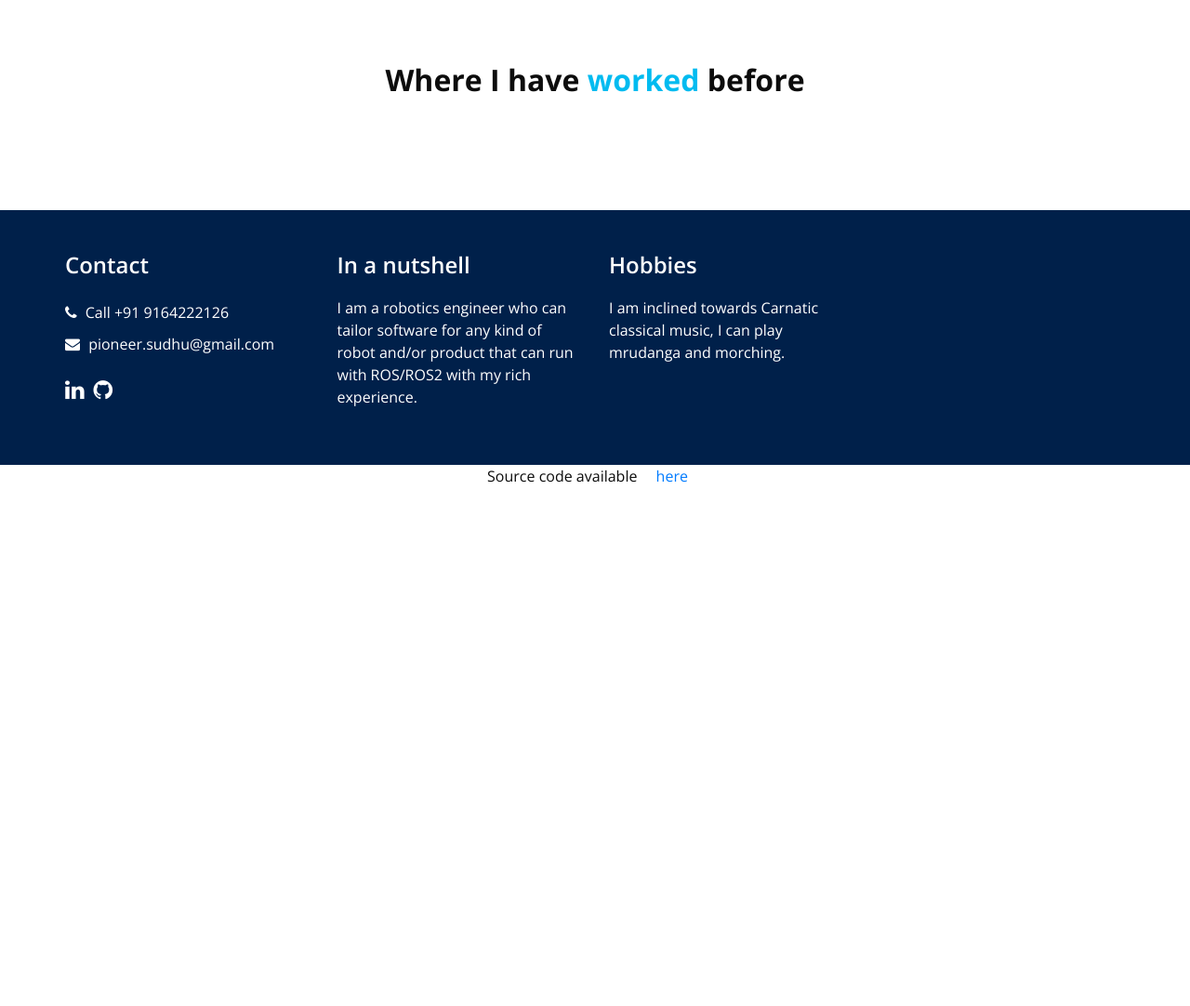
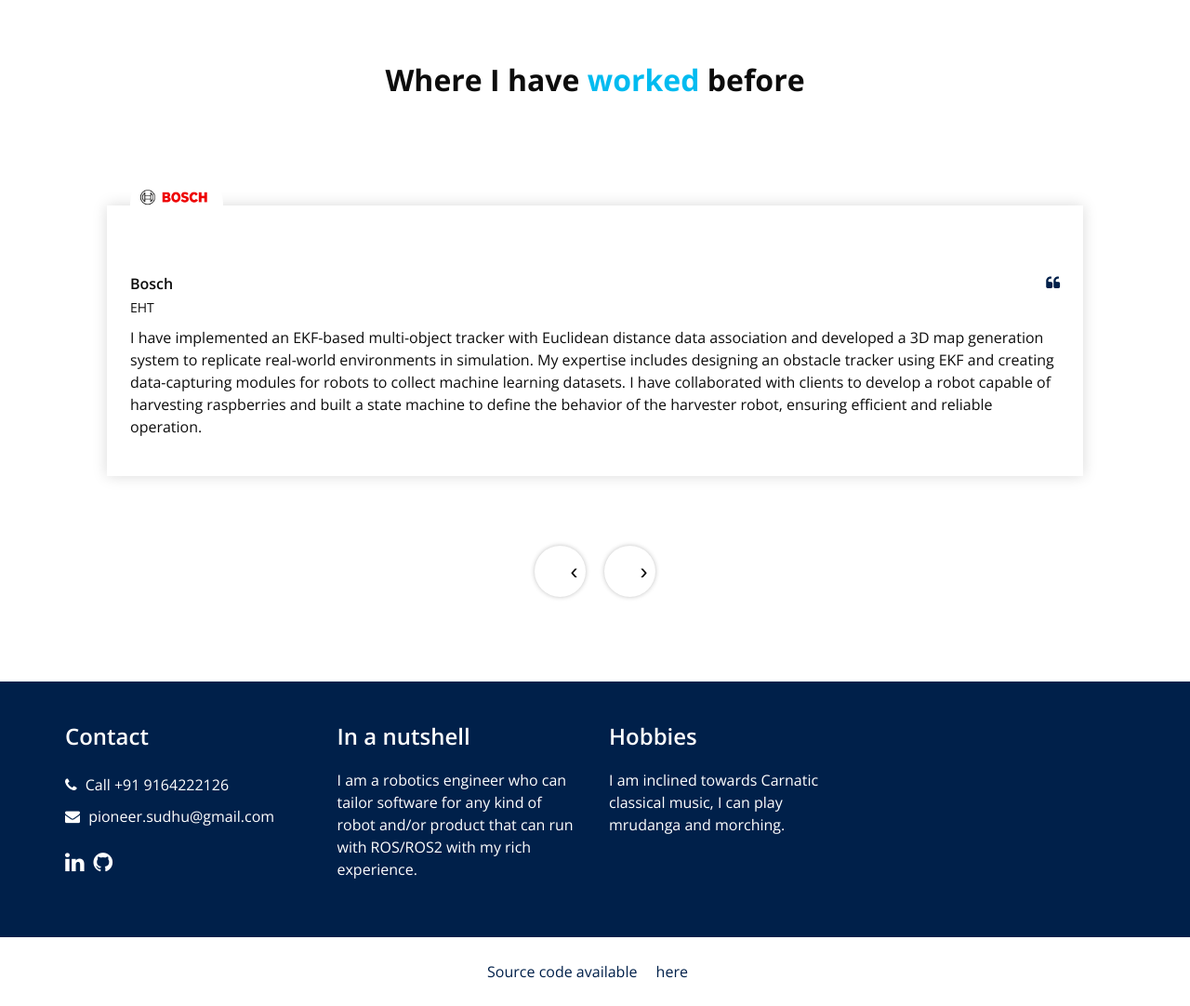
Before and after one commit to RobotBramhana/portfolio, a plain HTML site: page index.html in a window 1280 px wide. Shown: the part 4880-5962 px from the top of the page at 93% size. Before the commit the page ends 5411 px from the top, so only its background shows below. Drawn offline with nearby package versions, Linux system fonts and the light colour scheme; some packages are replaced by stand-ins of ours; a script that the page names is missing.

Commit message:
Update index.html and footer at presentation.html

```diff
--- a/css/style.css
+++ b/css/style.css
@@ -794,15 +794,18 @@ a:focus {
 /* Custom style for carousel arrows */
 .owl-nav {
   position: absolute;
-  top: 50%;
+  bottom: 1px; /* Distance from bottom */
+  justify-content: center;
+  gap: 20px; /* Space between arrows */
+  /* top: 50%; */
   width: 100%;
   display: flex;
   justify-content: space-between;
-  transform: translateY(-50%);
+  transform: translateY(0%);
 }
 
 .owl-prev, .owl-next {
-  background-color: rgba(0, 0, 0, 0.5);  /* Semi-transparent background */
+  background-color: rgba(255, 3, 3, 0.5);  /* Semi-transparent background */
   color: #fff;
   border: none;
   padding: 10px;
@@ -817,12 +820,12 @@ a:focus {
 }
 
 .owl-prev:hover, .owl-next:hover {
-  background-color: #007fa4;  /* Color change on hover */
+  background-color: #ffffff;  /* Color change on hover */
 }
 
 /* Left arrow positioning */
 .owl-prev {
-  left: 20px;
+  left: auto;
   font-family: 'Font Awesome 5 Free', sans-serif;
   font-weight: 900;
   content: '\f104';  /* FontAwesome left arrow */
@@ -830,7 +833,7 @@ a:focus {
 
 /* Right arrow positioning */
 .owl-next {
-  right: 20px;
+  right: auto;
   font-family: 'Font Awesome 5 Free', sans-serif;
   font-weight: 900;
   content: '\f105';  /* FontAwesome right arrow */
@@ -1000,4 +1003,19 @@ a:focus {
 .footer_section p a {
   color: inherit;
 }
+.carousel-wrap {
+    padding: 0 10px;
+    position: relative;
+}
+
+.box-img {
+    width: auto;
+    max-height: 100px;
+    object-fit: contain;
+}
+
+.owl-carousel .item {
+    padding: 20px;
+}
+
 /*# sourceMappingURL=style.css.map */
--- a/index.html
+++ b/index.html
@@ -24,6 +24,7 @@
   <!--owl slider stylesheet -->
   <link rel="stylesheet" type="text/css"
     href="https://cdnjs.cloudflare.com/ajax/libs/OwlCarousel2/2.3.4/assets/owl.carousel.min.css" />
+    <link rel="stylesheet" href="https://cdnjs.cloudflare.com/ajax/libs/OwlCarousel2/2.3.4/assets/owl.theme.default.min.css">
 
   <!-- font awesome style -->
   <link href="css/font-awesome.min.css" rel="stylesheet" />
@@ -567,8 +568,10 @@
   <!-- footer section -->
   <section class="footer_section">
     <div class="container">
+      <p>
       Source code available <a class="nav-link" style="display: inline;"
         href="https://github.com/RobotBramhana/portfolio">here</a>
+        </p>
     </div>
   </section>
   <!-- footer section -->
@@ -590,6 +593,26 @@
   <script src="https://maps.googleapis.com/maps/api/js?key=AIzaSyCh39n5U-4IoWpsVGUHWdqB6puEkhRLdmI&callback=myMap">
   </script>
   <!-- End Google Map -->
+  <script src="https://cdnjs.cloudflare.com/ajax/libs/jquery/3.6.0/jquery.min.js"></script>
+  <script src="https://cdnjs.cloudflare.com/ajax/libs/OwlCarousel2/2.3.4/owl.carousel.min.js"></script>
+  <script>
+      $(document).ready(function(){
+          $(".client_owl-carousel").owlCarousel({
+              loop: true,
+              margin: 20,
+              dots: true,
+              nav: false,
+              autoplay: true,
+              autoplayTimeout: 4000,
+              responsive: {
+                  0: { items: 1 },
+                  768: { items: 1 },
+                  1000: { items: 1 }
+              }
+          });
+      });
+  </script>
+  </body>
 
 </body>
 
```
Also changed, not shown: presentation.html (+3 -2 lines).
